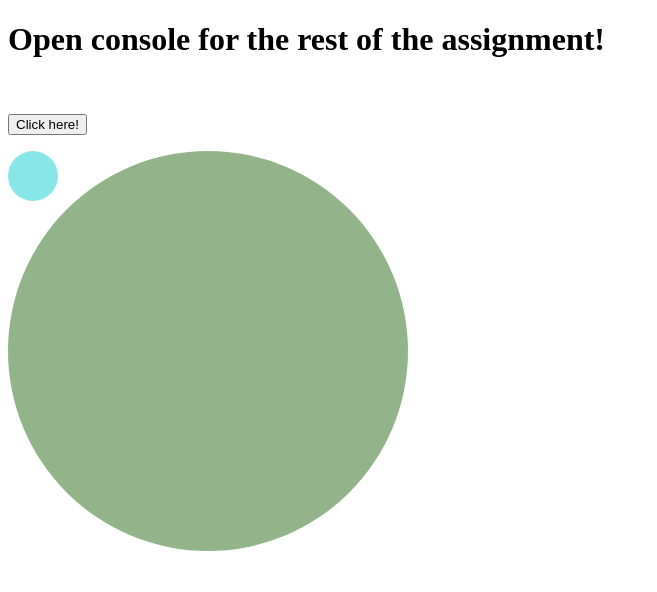
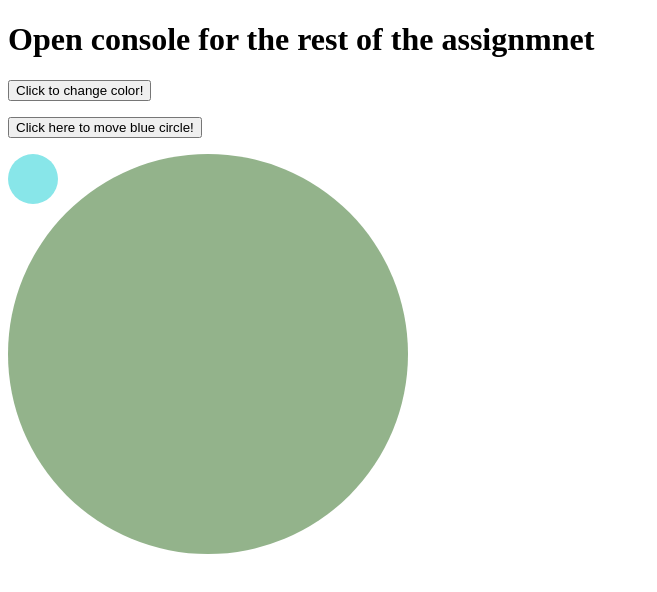
Before and after one commit to dmmonse/loops-dom, a plain HTML site: page index.html in a window 1280 px wide. Shown: the whole page, without its empty margins (0-657 px from the left). Drawn offline with Linux system fonts and the light colour scheme.

Commit message:
changed button text

```diff
--- a/index.html
+++ b/index.html
@@ -8,7 +8,11 @@
         <script src="./app.js"></script>
     </head>
 <body>
-  <h1 id=" title"> Open console for the rest of the assignment! </h1>
+  <h1 id="id1">Open console for the rest of the assignmnet</h1>
+  <button type="button"
+onclick="document.getElementById('id1').style.color = 'purple'">
+Click to change color!</button>
+
   <br>
   <style>
     #container {
@@ -26,7 +30,7 @@
       background-color:rgb(136, 230, 233);
     }
     </style>
-    <p><button onclick="myAnimation()">Click here!</button></p>
+    <p><button onclick="myAnimation()">Click here to move blue circle!</button></p>
 
     <div id ="container">
       <div id ="animate"></div>
```
